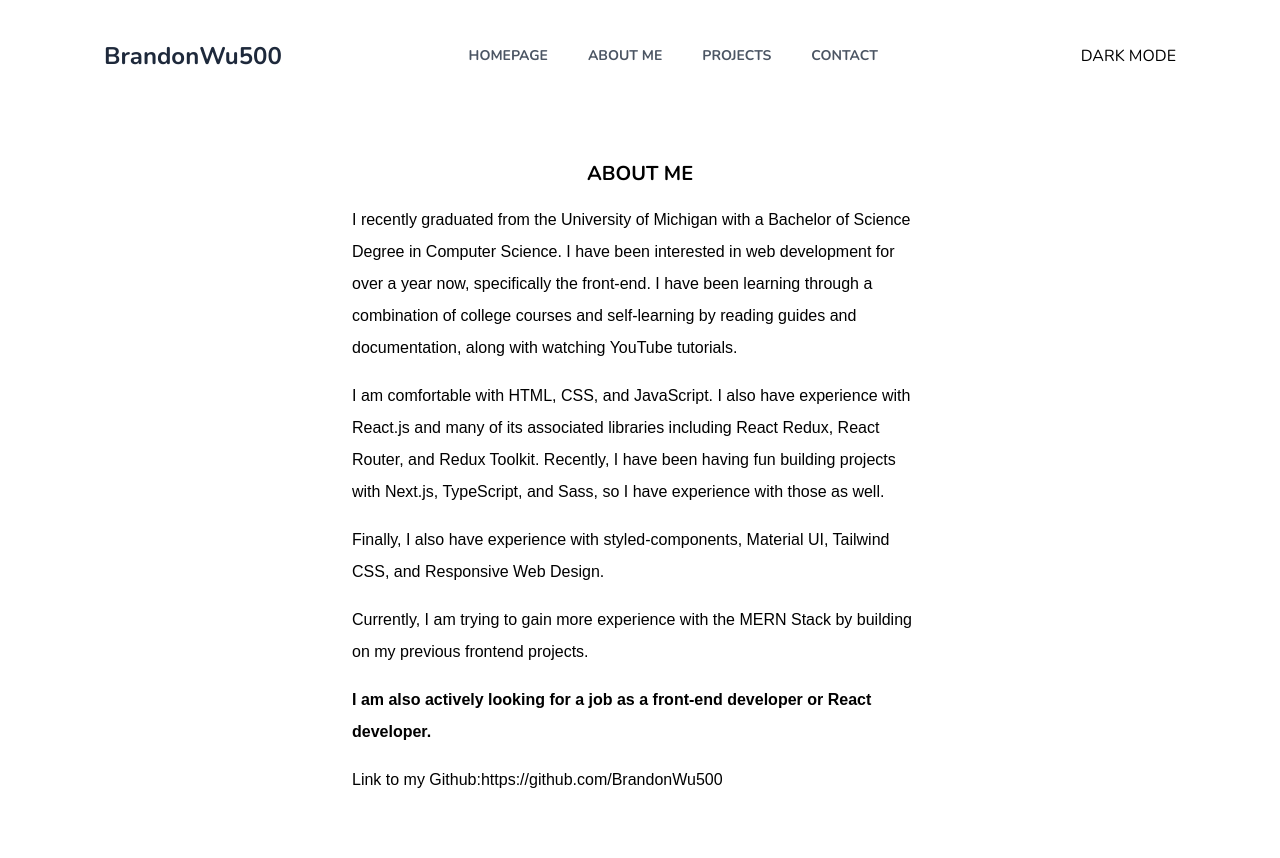
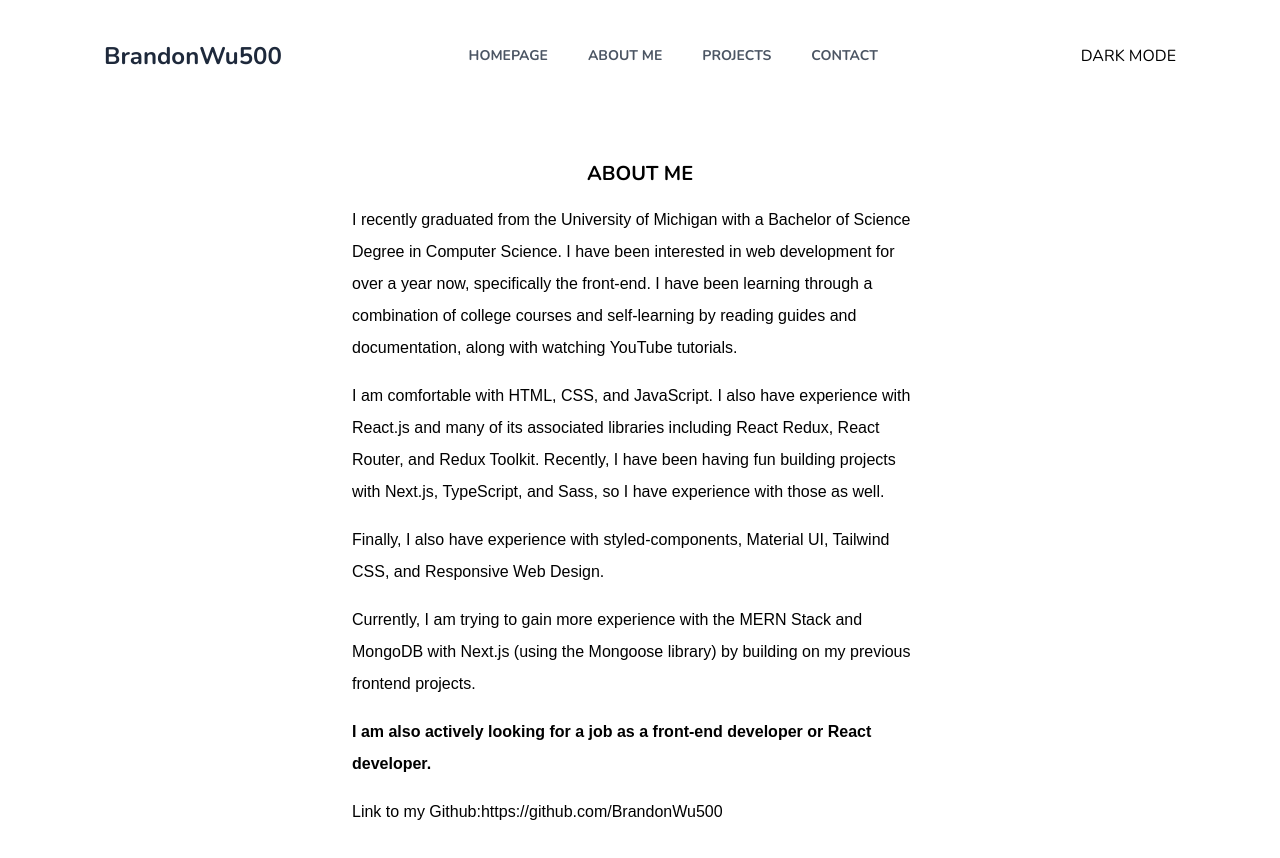
Before and after one commit to BrandonWu500/BrandonWu500.github.io, a Next.js app: page /about in a window 1280 px wide. Shown: the top 858 px of the page. Built offline with nearby package versions, Linux system fonts and the light colour scheme.

Commit message:
update about me

```diff
--- a/pages/about.tsx
+++ b/pages/about.tsx
@@ -25,8 +25,9 @@ const about = () => {
           Tailwind CSS, and Responsive Web Design.
         </p>
         <p>
-          Currently, I am trying to gain more experience with the MERN Stack by
-          building on my previous frontend projects.
+          Currently, I am trying to gain more experience with the MERN Stack and
+          MongoDB with Next.js (using the Mongoose library) by building on my
+          previous frontend projects.
         </p>
         <p className="font-semibold">
           I am also actively looking for a job as a front-end developer or React
```
